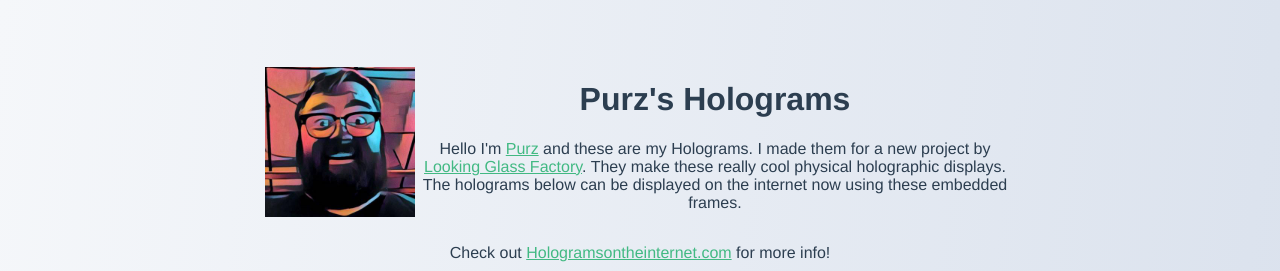
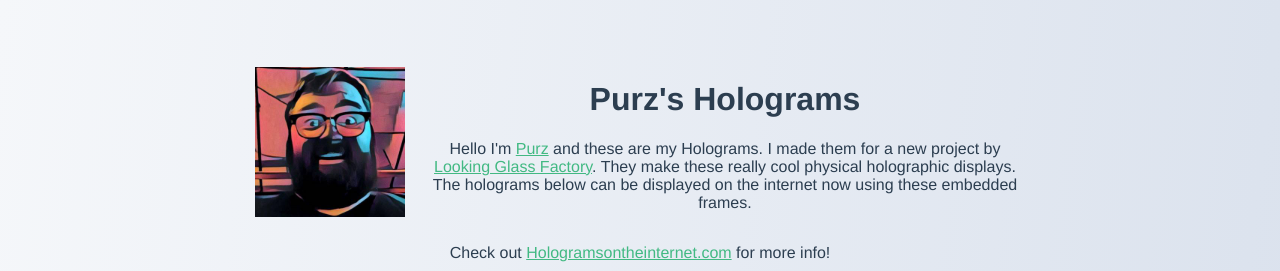
Before and after one commit to purzbeats/holograms-purz, a Vue app: page / in a window 1280 px wide. Shown: the top 271 px of the page. Built offline with nearby package versions, Linux system fonts and the light colour scheme.

Commit message:
Update Holograms.vue

```diff
--- a/src/components/Holograms.vue
+++ b/src/components/Holograms.vue
@@ -2,7 +2,7 @@
   <div class="hello">
 
     <div style="display: flex; justify-content: center; align-items: center;">
-      <div>
+      <div style="margin-right: 20px;">
         <img style="max-width: 150px;" src="../assets/purz400.jpg">
       </div>
       <div>
```
